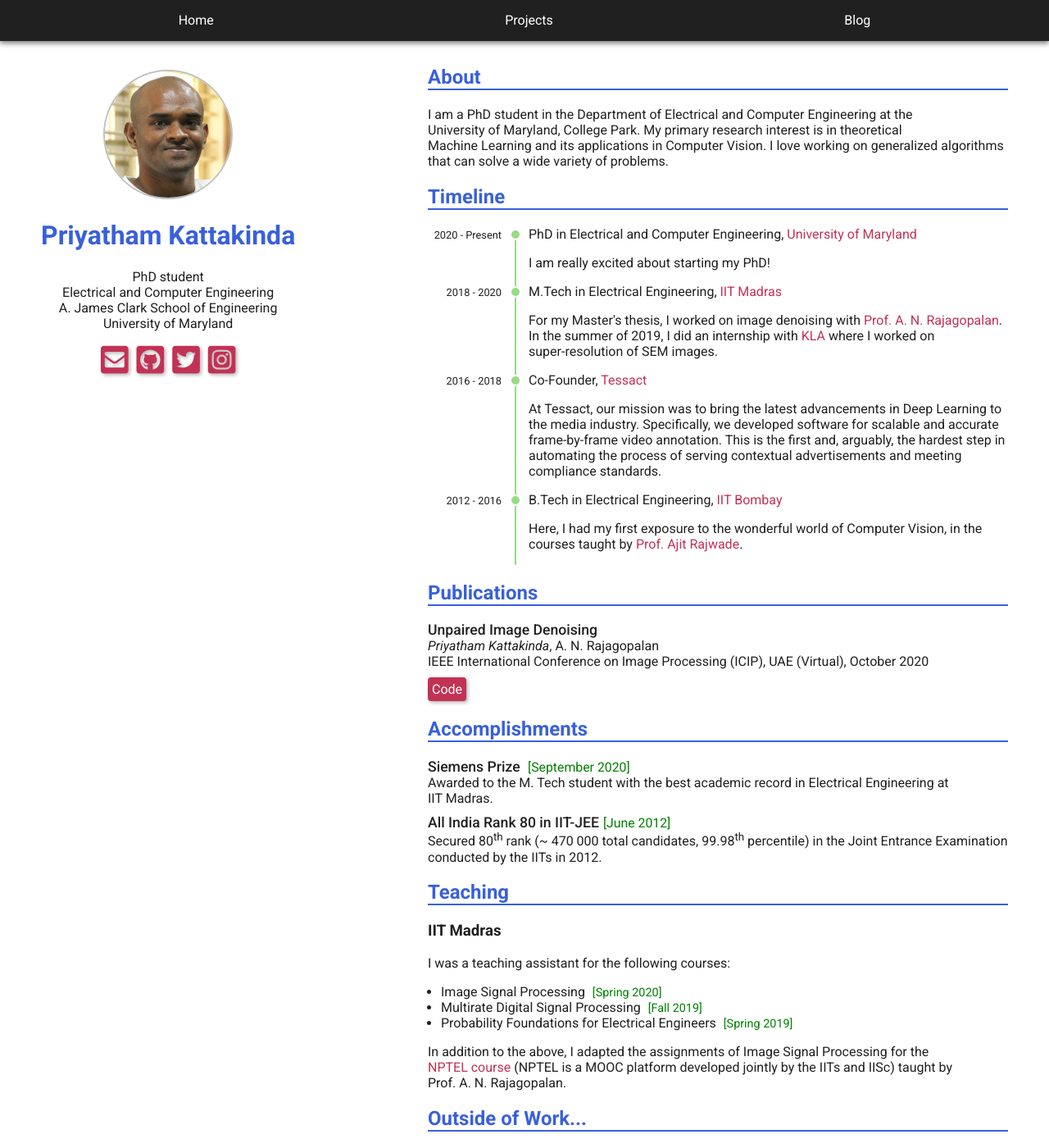
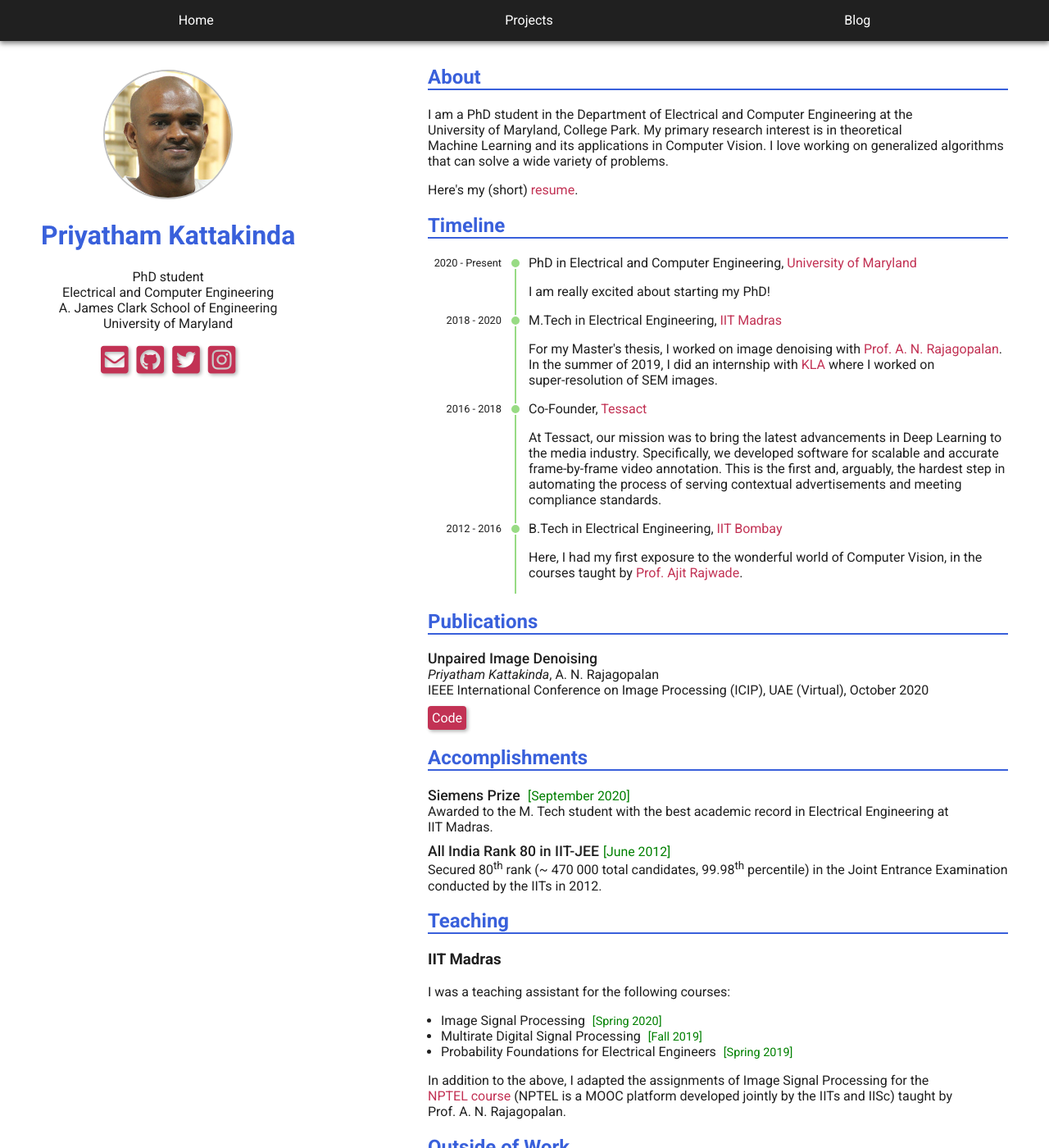
Before and after one commit to priyathamkat/priyathamkat.github.io, a Jekyll site: the page built from index.nonamp.html, in a window 1280 px wide and 1400 px high. Shown: the whole window at 82% size. Built offline with Jekyll 4.4.1, drawn with Linux system fonts in a browser that asks for light colours; nearby versions of some CDN libraries.

Commit message:
Add resume

```diff
--- a/assets/css/index.css
+++ b/assets/css/index.css
@@ -70,7 +70,7 @@ ul {
     text-align: right;
     grid-row: 1;
     font-size: 0.8em;
-    padding-top: 3px;
+    padding-top: 2px;
 }
 
 .circle {
--- a/index.nonamp.html
+++ b/index.nonamp.html
@@ -68,6 +68,9 @@
                 is in theoretical <span class="nowrap">Machine Learning</span> and its applications in
                 <span class="nowrap">Computer Vision</span>. I love working on generalized algorithms that can solve a
                 wide variety of problems.
+            </p>
+            <p>
+                Here's my (short) <a href="/assets/resume.pdf">resume</a>.
             </p>
         </section>
         <section id="timeline">
@@ -177,9 +180,7 @@
                     </div>
                     <div class="accomplishment-description">
                         Secured 80<sup>th</sup> rank (~ 470 000 total candidates, 99.98<sup>th</sup> percentile) in the
-                        <span class="nowrap">Joint
-                            Entrance
-                            Examination</span> conducted by the IITs in 2012.
+                        <span class="nowrap">Joint Entrance Examination</span> conducted by the IITs in 2012.
                     </div>
                 </li>
             </ul>
@@ -204,9 +205,8 @@
             <h2>Outside of Work...</h2>
             <p>
                 I am into badminton and <a href="https://www.dota2.com" rel="noreferrer" target="_blank">Dota 2</a>. I
-                am also an amateur
-                photographer (check out my Instagram) and web developer; this website is a showcase of my budding
-                skills.
+                am also an amateur photographer (check out my Instagram) and web developer; this website is a showcase
+                of my budding skills.
             </p>
             <p>
                 Although it's hard for me to find the time these days, I enjoy watching sci-fi/fantasy movies, TV shows.
```
Also changed, not shown: index.html (+7 -7 lines), 1 other file.
